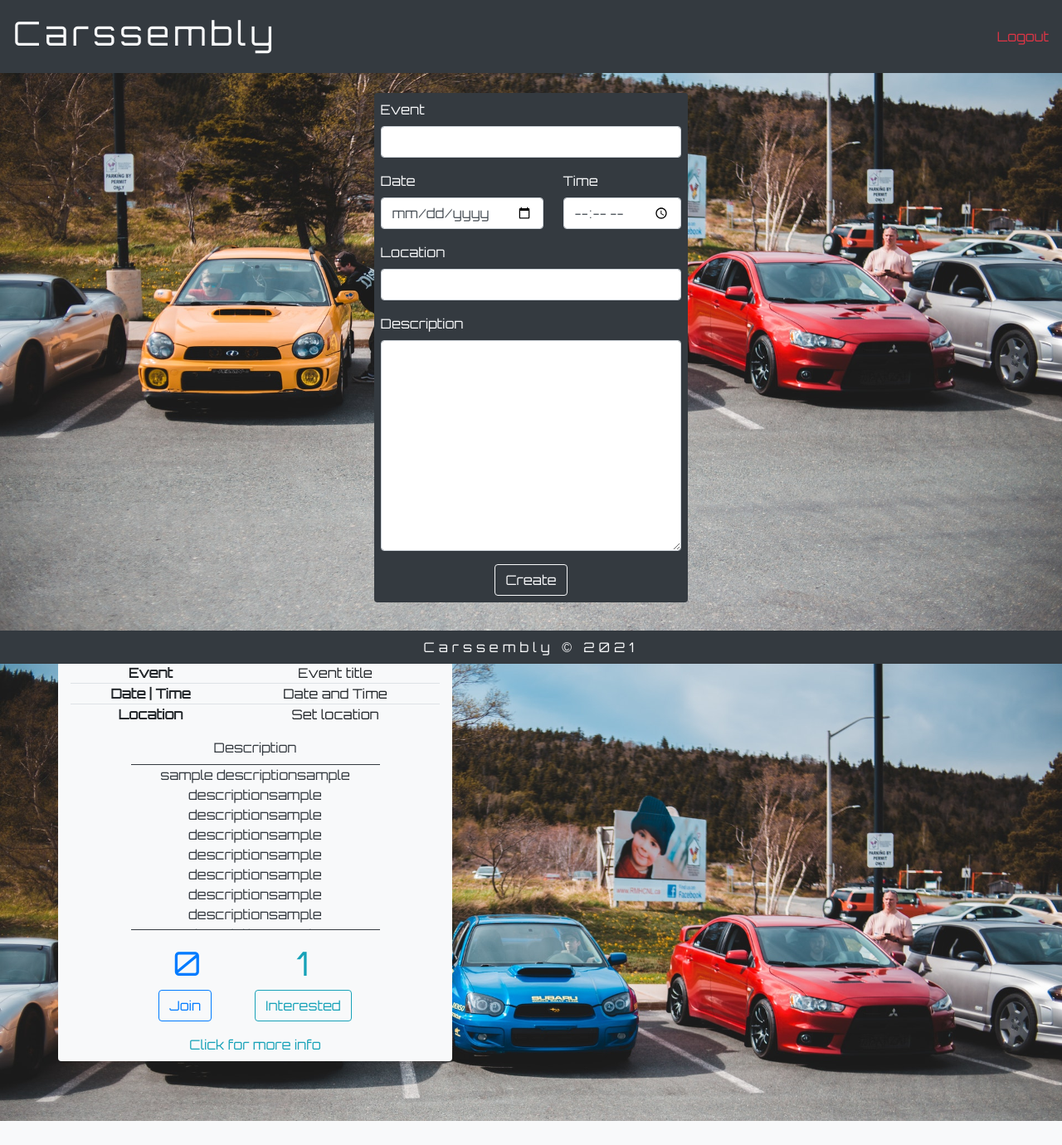
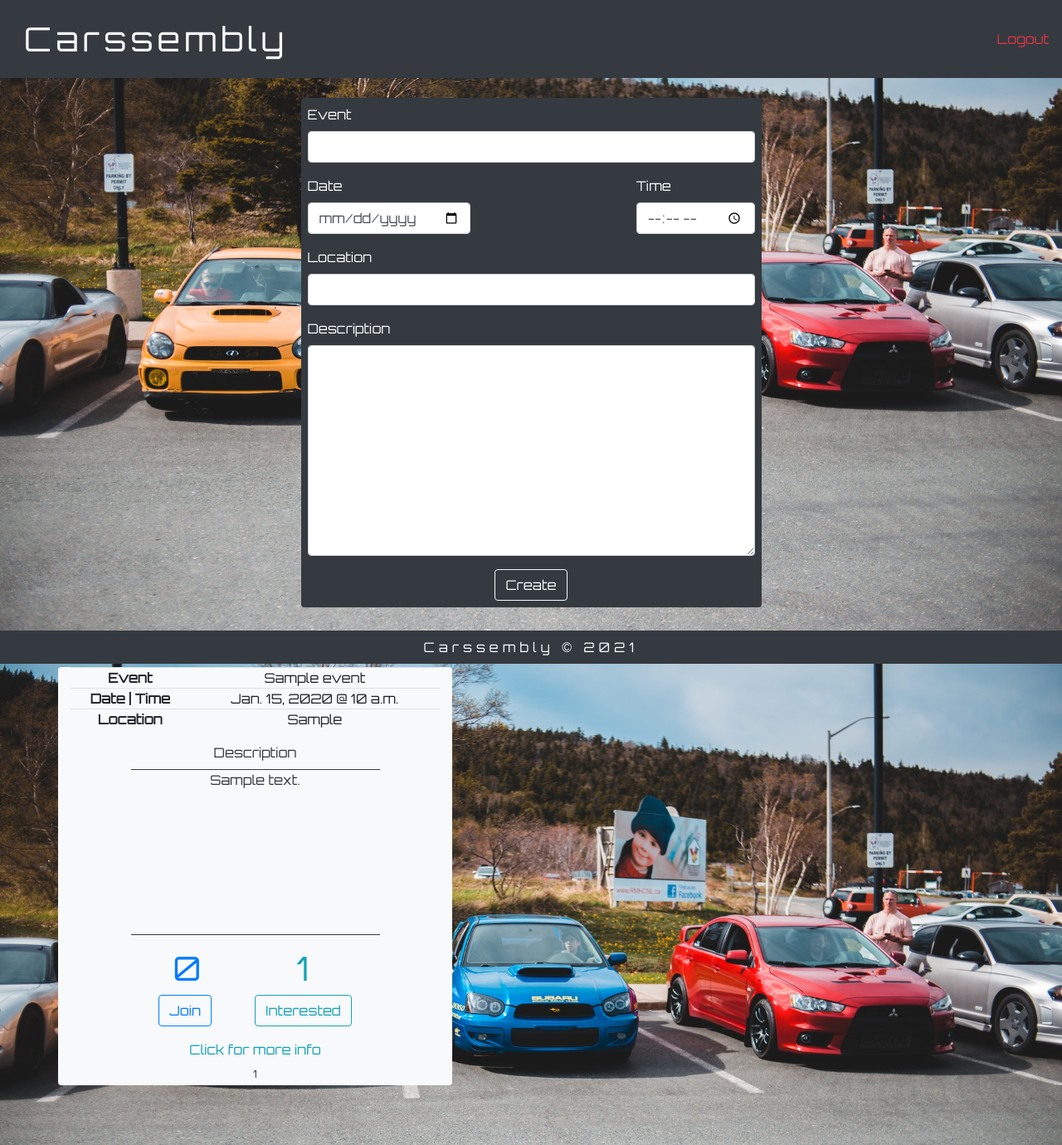
Before and after one commit to James-Ryan-Dulay/carssembly, a Django app: template carssembly_app/templates/mainboard.html in a window 1280 px wide. Shown: the whole page at 83% size. Before the commit the page ends 1351 px from the top, so only its background shows below. Run offline with Django 3.2, Linux system fonts and the light colour scheme; the template is opened without the code that fills it: values that come from a table or form of the project are taken from there, others are empty; tables that the repository leaves empty hold one stand-in row (values such as "Sample post").

Commit message:
added events query

```diff
--- a/carssembly_app/models.py
+++ b/carssembly_app/models.py
@@ -1,5 +1,7 @@
 from django.db import models
 import bcrypt, re
+
+from django.db.models.deletion import CASCADE
 EMAIL_REGEX = re.compile(r'^[a-zA-Z0-9.+_-]+@[a-zA-Z0-9._-]+\.[a-zA-Z]+$')
 
 # Create your models here.
@@ -56,3 +58,16 @@ class User(models.Model):
 
     def __str__(self):
         return f'{self.firstname} {self.lastname} {self.nickname}'
+
+class Event(models.Model):
+    title = models.CharField(max_length=255)
+    date = models.DateField()
+    time = models.TimeField()
+    location = models.CharField(max_length=255)
+    description = models.TextField()
+    user = models.ForeignKey(User, related_name='events', on_delete = models.CASCADE)
+    created_at = models.DateTimeField(auto_now_add=True)
+    update_at = models.DateTimeField(auto_now=True)
+
+    def __str__(self):
+        return f'{self.title} {self.date} {self.time}'
--- a/carssembly_app/templates/mainboard.html
+++ b/carssembly_app/templates/mainboard.html
@@ -4,36 +4,36 @@
 {% load static %}
 <body id="mainboard" style="background-image:url('{% static 'img/mainboard.jpg' %}');">
     <nav class="navbar d-flex flex-wrap justify-content-between bg-dark text-light p-0">
-        <h1 class="display-5 p-3" style="letter-spacing:5px;" >Carssembly</h1>
+        <a href="/mainboard" class="btn text-light"><h1 class="display-5 p-3 m-0" style="letter-spacing:5px;">Carssembly</h1></a>
         <a href="/logout" class="text-danger mr-3">Logout</a>
     </nav>
     <div class="container">
         <div class="row">
             <div class="col">
                 <div class="d-flex text-light justify-content-center">
-                    <form action="" class="bg-dark p-2 rounded m-4" method="POST">
+                    <form action="/add_event" class="bg-dark p-2 rounded m-4" style="width: 50%;" method="POST">
                         {% csrf_token %}
                         <div class="form-group">
-                            <label for="eventTitle">Event</label>
-                            <input type="text" class="form-control">
+                            <label for="title">Event</label>
+                            <input type="text" class="form-control" name="title">
                         </div>
-                        <div class="d-flex justify-content-center">
+                        <div class="d-flex justify-content-between">
                             <div class="form-group mr-4">
                                 <label for="date">Date</label>
-                                <input type="date" class="form-control">
+                                <input type="date" class="form-control" name="date">
                             </div>
                             <div class="form-group">
                                 <label for="time">Time</label>
-                                <input type="time" class="form-control">
+                                <input type="time" class="form-control" name="time">
                             </div>
                         </div>
                         <div class="form-group">
                             <label for="location">Location</label>
-                            <input type="text" class="form-control">
+                            <input type="text" class="form-control" name="location">
                         </div>
                         <div class="form-group">
                             <label for="location">Description</label>
-                            <textarea name="location" cols="30" rows="10" class="form-control"></textarea>
+                            <textarea name="description" cols="30" rows="10" class="form-control"></textarea>
                         </div>
                         <div class="d-flex justify-content-center">
                             <button class="btn text-light border-light" type="submit">Create</button>
@@ -43,21 +43,22 @@
             </div>
         </div>
         <div class="row mt-5 d-flex justify-content-between">
+            {% for event in events %}
             <div class="col-xl-5 col-lg-12 col-md-12 bg-light text-dark mb-5 rounded">
                 <div class="d-flex flex-column justify-content-center align-items-center text-wrap">
                     <table class="table m-0">
                         <tbody>
                             <tr>
                                 <th class="text-center p-0" scope="row">Event</th>
-                                <td class="text-center p-0">Event title</td>
+                                <td class="text-center p-0">{{event.title}}</td>
                             </tr>
                             <tr>
                                 <th class="text-center p-0" scope="row">Date | Time </th>
-                                <td class="text-center p-0">Date and Time</td>
+                                <td class="text-center p-0">{{event.date}} @ {{event.time}}</td>
                             </tr>
                             <tr>
                                 <th class="text-center p-0" scope="row">Location</th>
-                                <td class="text-center p-0">Set location</td>
+                                <td class="text-center p-0">{{event.location}}</td>
                             </tr>
                         </tbody>
                     </table>
@@ -65,13 +66,7 @@
                         <p class="mb-2">Description</p>
                         <div class="text-center mb-3 border-top border-bottom border-dark" style="height: 200px; width:300px; overflow: scroll;">
                             <p>
-                                sample descriptionsample descriptionsample descriptionsample descriptionsample descriptionsample descriptionsample descriptionsample descriptionsample descriptionsample descriptionsample description
-                                sample descriptionsample descriptionsample descriptionsample description
-                                sample descriptionsample descriptionsample descriptionsample description
-                                sample descriptionsample descriptionsample descriptionsample description
-                                sample descriptionsample descriptionsample descriptionsample description
-                                sample descriptionsample descriptionsample descriptionsample description
-                                sample descriptionsample descriptionsample descriptionsample description
+                                {{event.description}}
                             </p>
                         </div>
                     </div>
@@ -85,9 +80,11 @@
                             <button class="btn text-info border-info">Interested</button>
                         </div>
                     </div>
-                    <a href="/event" class="text-info mt-3 mb-2">Click for more info</a>
+                    <a href="/event/{{event.id}}" class="text-info mt-3 mb-2">Click for more info</a>
+                    <small class="mb-1">{{event.id}}</small>
                 </div>
             </div>
+            {% endfor %}
         </div>
     </div>
     <div class="container-fluid">
--- a/carssembly_app/urls.py
+++ b/carssembly_app/urls.py
@@ -7,5 +7,6 @@ urlpatterns = [
     path('login', views.login),
     path('mainboard', views.mainboard),
     path('logout', views.logout),
-    path('event', views.event)
+    path('event/<int:event_id>', views.event),
+    path('add_event', views.add_event)
 ]
```
Also changed, not shown: carssembly_app/templates/event.html (+5 -5 lines), carssembly_app/views.py (+25 -3 lines), carssembly_app/migrations/0002_event.py (added).
